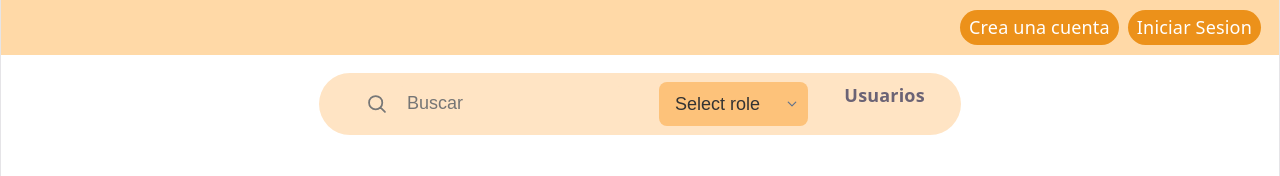
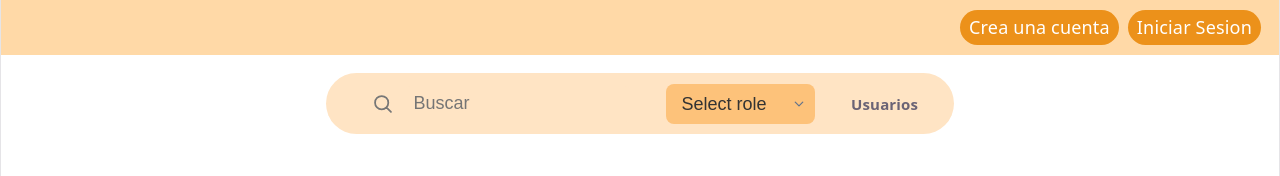
Before and after one commit to mroscardd/Auth-app, a React app in the folder FrontEnd/: page /manage-users in a window 1280 px wide. Shown: the top 176 px of the page. Built offline with nearby package versions, Linux system fonts and the light colour scheme; no server answers; the HTML template or start-up script is replaced by a standard one.

Commit message:
fix front

```diff
--- a/FrontEnd/src/components/Filters/Filters.css
+++ b/FrontEnd/src/components/Filters/Filters.css
@@ -4,7 +4,7 @@ select {
     -moz-appearance: none;
 
     width: 100%;
-    padding: 12px 20px 12px 16px;
+    padding: 10px 20px 10px 16px;
     font-size: 1rem;
     color: #333333;
     background-color: rgb(253, 194, 122);
@@ -59,7 +59,8 @@ select:focus-visible {
 .select-total{
     display: flex;
     gap: 2rem;
-    flex-shrink: 1;
+    justify-content: center;
+    align-items: center;
 }
 
 .searchBox  {
@@ -89,3 +90,10 @@ select:focus-visible {
 .filtersContainer input:focus-visible {
     outline: none;
 }
+
+
+.totalCard{
+    display: flex;
+    flex-direction: column;
+    font-size:smaller;
+}
```
Also changed, not shown: 2 other files (tests, documents, lock files or other folders).
